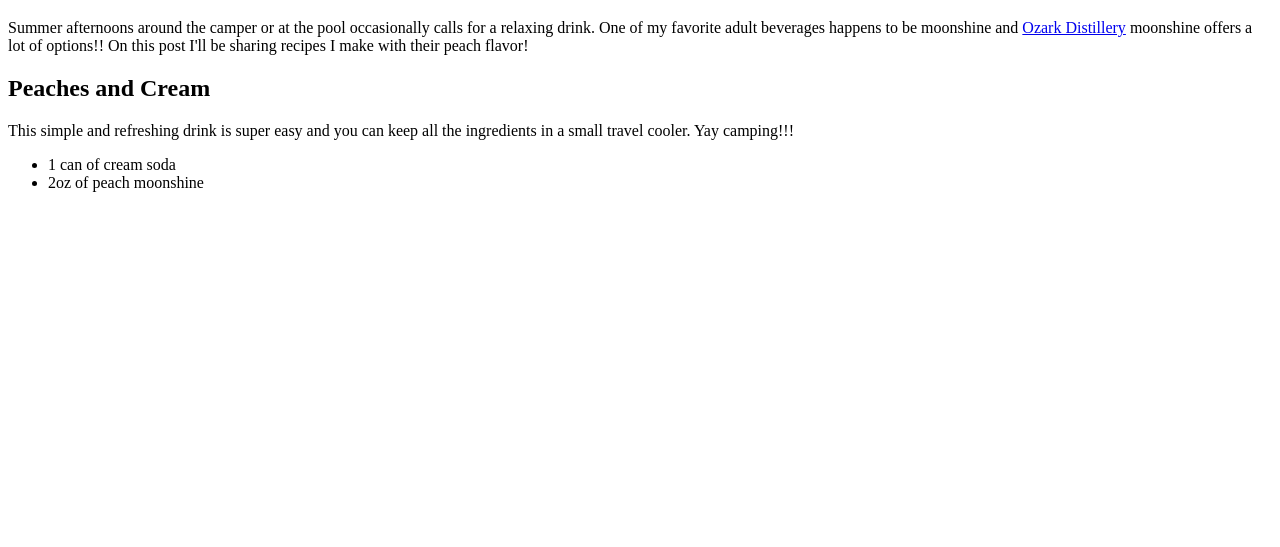
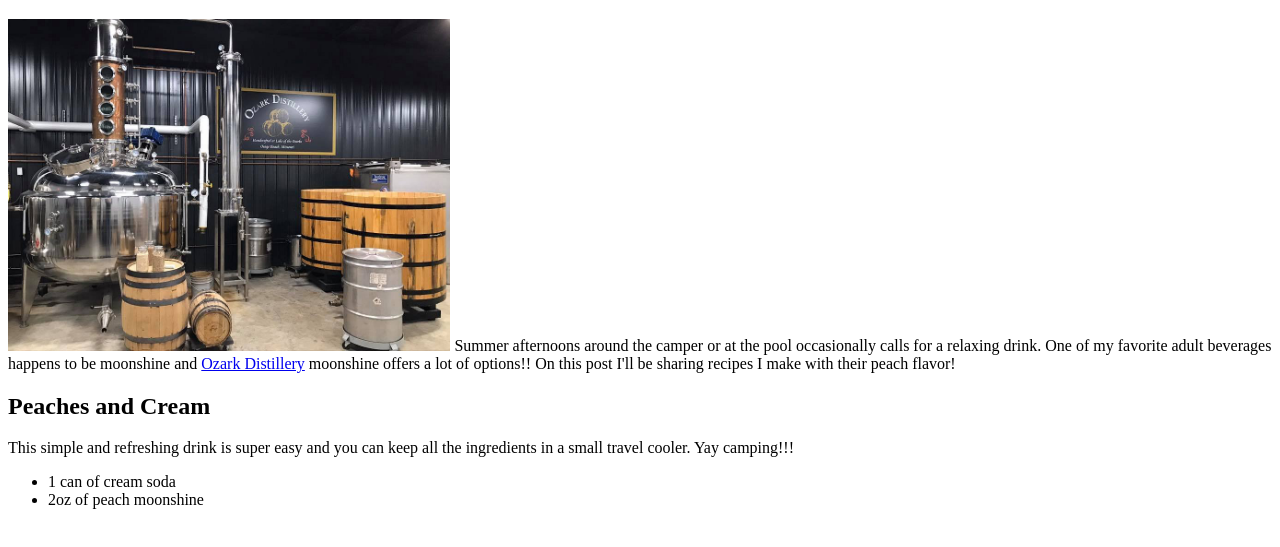
Before and after one commit to KWebster1986/Odin-recipes, a plain HTML site: page recipes/PeachMoonshine.html in a window 1280 px wide. Shown: the part 61-608 px from the top of the page. Drawn offline with Linux system fonts and the light colour scheme.

Commit message:
Adds photo
added photo of distillery

```diff
--- a/recipes/PeachMoonshine.html
+++ b/recipes/PeachMoonshine.html
@@ -7,6 +7,7 @@
 </head>
 <body>
    <h1>Feeling Peachy</h1>
+    <img src="../img/still-at-ozark-distillery.jpg" width="35%">
    <p1> Summer afternoons around the camper or at the pool occasionally calls for a
     relaxing drink. One of my favorite adult beverages happens to be moonshine and <a href="https://www.ozarkdistillery.com/"
     target="_blank" rel="norefferer">Ozark Distillery</a>
```
Also changed, not shown: img/still-at-ozark-distillery.jpg (added).
